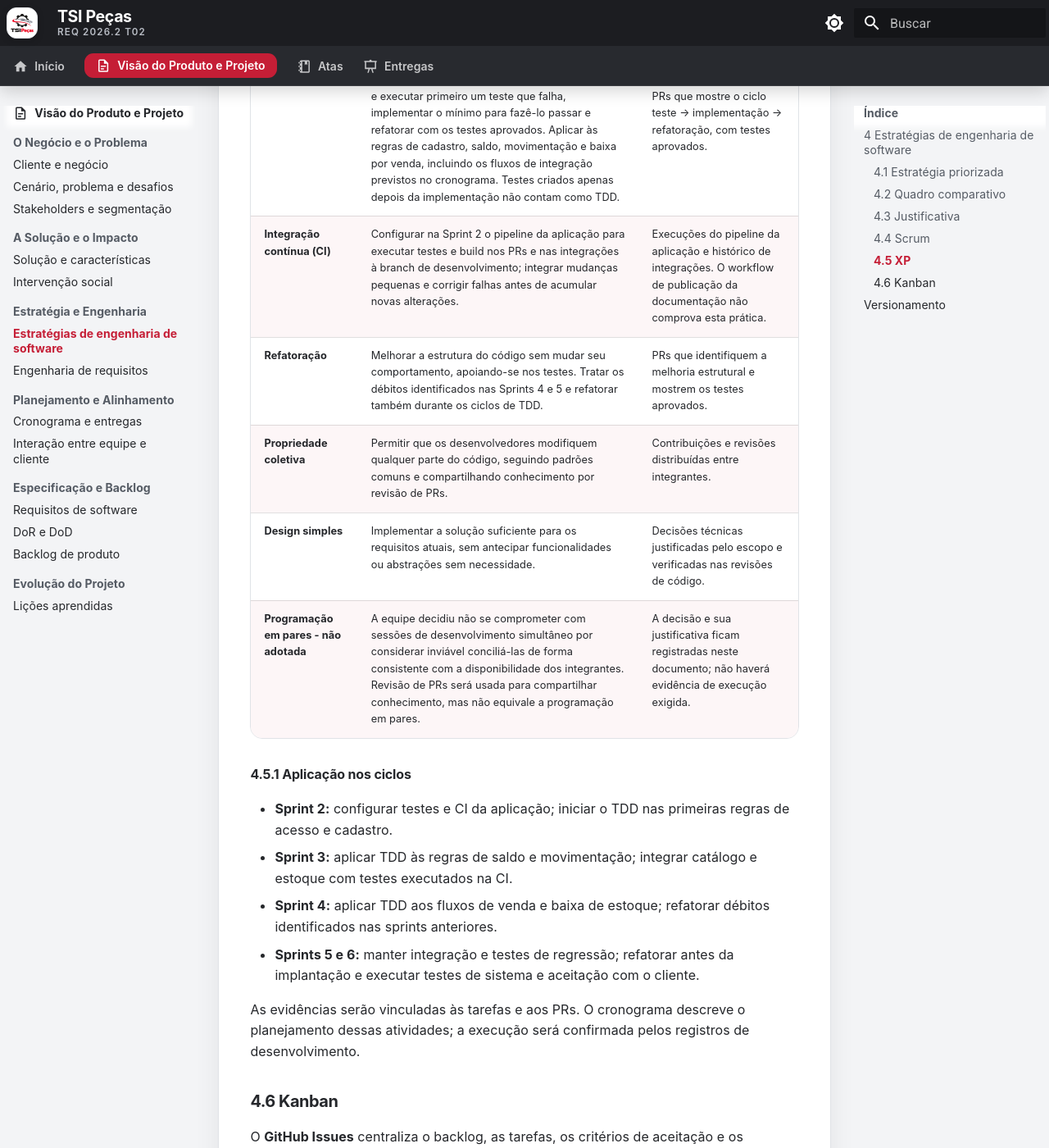
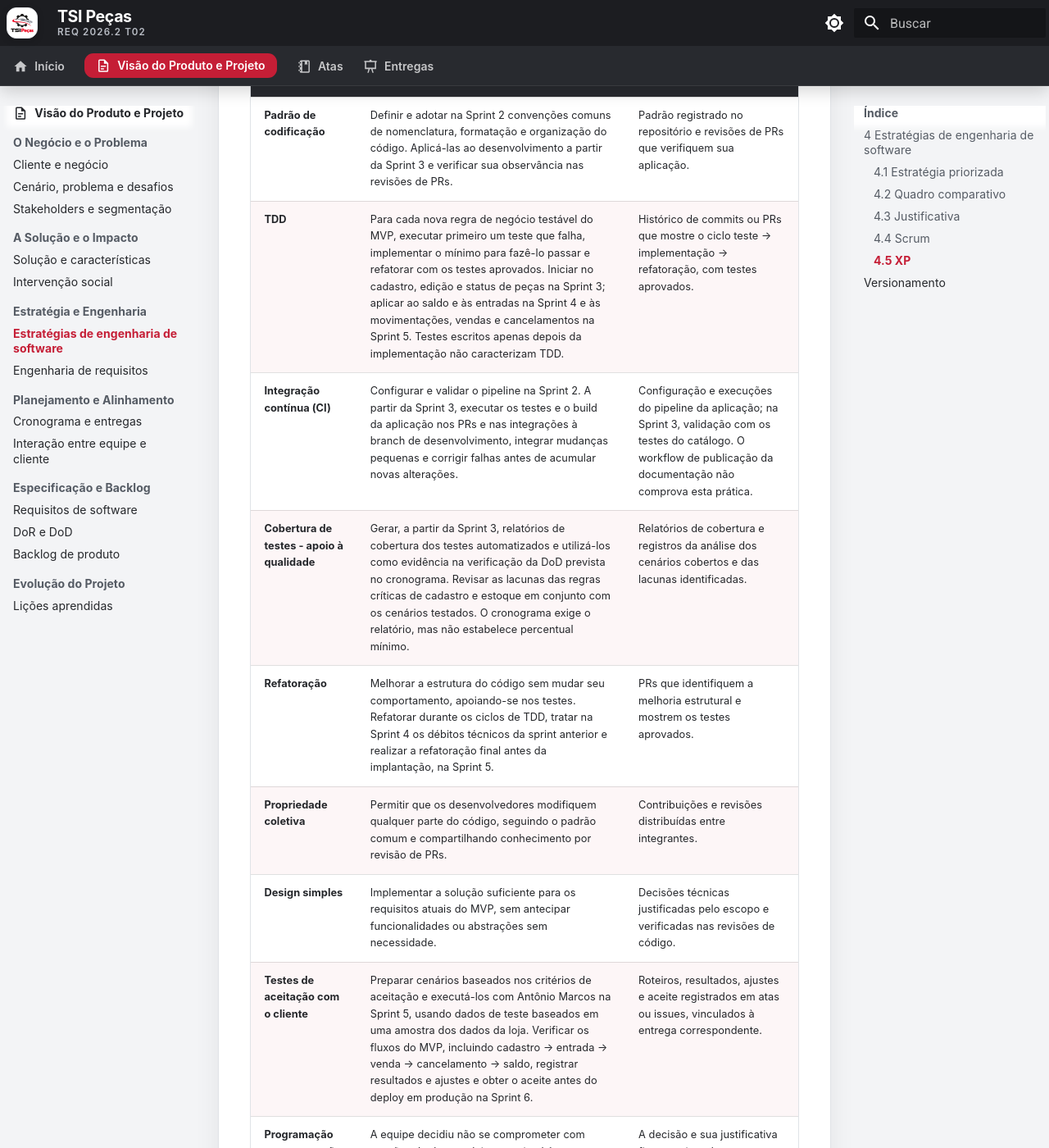
Before and after one commit to mdsreq-fga-unb/REQ-202562-T02-TSI-AutoPecas, an MkDocs documentation site: the page built from docs/visao-produto/estrategias-engenharia-de-software.md, in a window 1280 px wide and 1400 px high, scrolled down 3769 px. Shown: the whole window at 82% size. Built offline with MkDocs 1.6.1 and Material for MkDocs 9.7.7, drawn with Linux system fonts in a browser that asks for light colours; comment, search, counter and statistics services are not loaded; some of the changed text lies outside the part shown.

Commit message:
fix: correção do kanban e aplicações do xp

```diff
--- a/docs/visao-produto/estrategias-engenharia-de-software.md
+++ b/docs/visao-produto/estrategias-engenharia-de-software.md
@@ -9,7 +9,6 @@ A estratégia considera o porte da equipe, o prazo semestral, o contato com o pr
 - **Abordagem:** ágil.
 - **Ciclo de vida:** iterativo e incremental.
 - **Processo adotado:** combinação adaptada de Scrum e XP.
-- **Framework complementar de gestão do fluxo:** Kanban.
 
 ### 4.2 Quadro comparativo
 
@@ -18,8 +17,8 @@ A estratégia considera o porte da equipe, o prazo semestral, o contato com o pr
 | Natureza              | Processo leve, iterativo e incremental, derivado do Processo Unificado.                                   | **Scrum:** framework de gestão do trabalho. **XP:** metodologia ágil de desenvolvimento; a equipe adotará apenas as práticas técnicas selecionadas.                                                                      |
 | Organização           | Concepção, elaboração, construção e transição, com iterações em cada fase.                                | **Scrum:** sprints de 14 dias, metas, planejamento, acompanhamento, revisão e retrospectiva; Sprint 0 preparatória excepcional. **XP:** incrementos testados e integrados com frequência.                                |
 | Requisitos            | Visão, casos de uso ou histórias e requisitos técnicos detalhados progressivamente, com atenção a riscos. | **Scrum:** Product Backlog ordenado pelo Product Owner e refinado conforme o feedback. **XP:** histórias e critérios de aceitação esclarecidos perto da implementação.                                                   |
-| Validação e mudanças  | Demonstrações e revisões nas iterações permitem incorporar mudanças.                                      | **Scrum:** Sprint Review inspeciona o incremento e ajusta o backlog. **XP:** testes automatizados dão retorno rápido sobre alterações no código.                                                                         |
-| Qualidade técnica     | Orientação à arquitetura, aos riscos e à integração de versões testadas.                                  | **Scrum:** Definition of Done (DoD) explicita critérios comuns de conclusão. **XP:** TDD, integração contínua, refatoração, propriedade coletiva e design simples serão adotados; programação em pares não será adotada. |
+| Validação e mudanças  | Demonstrações e revisões nas iterações permitem incorporar mudanças.                                      | **Scrum:** Sprint Review inspeciona o incremento e ajusta o backlog. **XP:** testes automatizados dão retorno rápido sobre o código; testes de aceitação com o cliente verificam o atendimento aos critérios definidos.                                                                         |
+| Qualidade técnica     | Orientação à arquitetura, aos riscos e à integração de versões testadas.                                  | **Scrum:** Definition of Done (DoD) explicita critérios comuns de conclusão. **XP:** padrão de codificação, TDD, integração contínua, refatoração, propriedade coletiva, design simples e testes de aceitação com o cliente; relatórios de cobertura apoiam a verificação da qualidade. Programação em pares não será adotada. |
 | Adequação à TSI Peças | Alternativa viável para tratar riscos do catálogo e detalhar requisitos de modo progressivo.              | A experiência da equipe com Scrum favorece a organização das entregas; as práticas escolhidas de XP apoiam a confiabilidade das regras de estoque. Exigem disciplina e evidências de execução.                           |
 
 ### 4.3 Justificativa
@@ -47,8 +46,8 @@ O [cronograma](cronograma-e-entregas.md) prevê **14 dias para cada Sprint 1 a 6
 
 #### 4.4.3 Artefatos e critérios
 
-- **Product Backlog:** lista ordenada do trabalho necessário ao produto, mantida pelo Product Owner e centralizada no GitHub Issues. Cada issue registra o item, seus critérios de aceitação e as informações de acompanhamento; o GitHub Projects apresenta essas mesmas issues no quadro Kanban.
-- **Sprint Backlog:** Meta da Sprint, issues selecionadas e plano de execução, atualizados pelos Developers durante o ciclo e acompanhados no quadro do GitHub Projects.
+- **Product Backlog:** lista ordenada do trabalho necessário ao produto, mantida pelo Product Owner e centralizada no GitHub Issues. Cada issue registra o item, seus critérios de aceitação e as informações de acompanhamento; o GitHub Projects organiza essas mesmas issues para acompanhar o trabalho das sprints.
+- **Sprint Backlog:** Meta da Sprint, issues selecionadas e plano de execução, atualizados pelos Developers durante o ciclo e acompanhados no GitHub Projects.
 - **Incremento:** resultado integrado e utilizável que atende à DoD.
 
 A preparação dos itens, a conclusão técnica e a validação externa seguem o [processo de validação da equipe](interacao-equipe-cliente.md#73-processo-de-validacao):
@@ -59,31 +58,31 @@ A preparação dos itens, a conclusão técnica e a validação externa seguem o
 
 ### 4.5 XP
 
-A equipe assume as práticas técnicas abaixo para o desenvolvimento da aplicação. Planejá-las não comprova que foram executadas; testes, PRs e execuções da CI deverão registrar sua aplicação.
+A equipe assume as práticas de XP e os critérios de qualidade associados abaixo para o desenvolvimento da aplicação. Planejá-los não comprova que foram executados; testes, PRs, relatórios e registros de aceitação deverão evidenciar sua aplicação.
 
-| Prática                                | Aplicação adotada ou decisão                                                                                                                                                                                                                                                                                                                                               | Evidência esperada                                                                                                                 |
-| -------------------------------------- | -------------------------------------------------------------------------------------------------------------------------------------------------------------------------------------------------------------------------------------------------------------------------------------------------------------------------------------------------------------------------- | ---------------------------------------------------------------------------------------------------------------------------------- |
-| **TDD**                                | Em cada nova regra de negócio testável, escrever e executar primeiro um teste que falha, implementar o mínimo para fazê-lo passar e refatorar com os testes aprovados. Aplicar às regras de cadastro, saldo, movimentação e baixa por venda, incluindo os fluxos de integração previstos no cronograma. Testes criados apenas depois da implementação não contam como TDD. | Histórico de commits ou PRs que mostre o ciclo teste → implementação → refatoração, com testes aprovados.                          |
-| **Integração contínua (CI)**           | Configurar na Sprint 2 o pipeline da aplicação para executar testes e build nos PRs e nas integrações à branch de desenvolvimento; integrar mudanças pequenas e corrigir falhas antes de acumular novas alterações.                                                                                                                                                        | Execuções do pipeline da aplicação e histórico de integrações. O workflow de publicação da documentação não comprova esta prática. |
-| **Refatoração**                        | Melhorar a estrutura do código sem mudar seu comportamento, apoiando-se nos testes. Tratar os débitos identificados nas Sprints 4 e 5 e refatorar também durante os ciclos de TDD.                                                                                                                                                                                         | PRs que identifiquem a melhoria estrutural e mostrem os testes aprovados.                                                          |
-| **Propriedade coletiva**               | Permitir que os desenvolvedores modifiquem qualquer parte do código, seguindo padrões comuns e compartilhando conhecimento por revisão de PRs.                                                                                                                                                                                                                             | Contribuições e revisões distribuídas entre integrantes.                                                                           |
-| **Design simples**                     | Implementar a solução suficiente para os requisitos atuais, sem antecipar funcionalidades ou abstrações sem necessidade.                                                                                                                                                                                                                                                   | Decisões técnicas justificadas pelo escopo e verificadas nas revisões de código.                                                   |
-| **Programação em pares - não adotada** | A equipe decidiu não se comprometer com sessões de desenvolvimento simultâneo por considerar inviável conciliá-las de forma consistente com a disponibilidade dos integrantes. Revisão de PRs será usada para compartilhar conhecimento, mas não equivale a programação em pares.                                                                                          | A decisão e sua justificativa ficam registradas neste documento; não haverá evidência de execução exigida.                         |
+| Prática / critério de qualidade | Aplicação adotada ou decisão | Evidência esperada |
+| --- | --- | --- |
+| **Padrão de codificação** | Definir e adotar na Sprint 2 convenções comuns de nomenclatura, formatação e organização do código. Aplicá-las ao desenvolvimento a partir da Sprint 3 e verificar sua observância nas revisões de PRs. | Padrão registrado no repositório e revisões de PRs que verifiquem sua aplicação. |
+| **TDD** | Para cada nova regra de negócio testável do MVP, executar primeiro um teste que falha, implementar o mínimo para fazê-lo passar e refatorar com os testes aprovados. Iniciar no cadastro, edição e status de peças na Sprint 3; aplicar ao saldo e às entradas na Sprint 4 e às movimentações, vendas e cancelamentos na Sprint 5. Testes escritos apenas depois da implementação não caracterizam TDD. | Histórico de commits ou PRs que mostre o ciclo teste → implementação → refatoração, com testes aprovados. |
+| **Integração contínua (CI)** | Configurar e validar o pipeline na Sprint 2. A partir da Sprint 3, executar os testes e o build da aplicação nos PRs e nas integrações à branch de desenvolvimento, integrar mudanças pequenas e corrigir falhas antes de acumular novas alterações. | Configuração e execuções do pipeline da aplicação; na Sprint 3, validação com os testes do catálogo. O workflow de publicação da documentação não comprova esta prática. |
+| **Cobertura de testes - apoio à qualidade** | Gerar, a partir da Sprint 3, relatórios de cobertura dos testes automatizados e utilizá-los como evidência na verificação da DoD prevista no cronograma. Revisar as lacunas das regras críticas de cadastro e estoque em conjunto com os cenários testados. O cronograma exige o relatório, mas não estabelece percentual mínimo. | Relatórios de cobertura e registros da análise dos cenários cobertos e das lacunas identificadas. |
+| **Refatoração** | Melhorar a estrutura do código sem mudar seu comportamento, apoiando-se nos testes. Refatorar durante os ciclos de TDD, tratar na Sprint 4 os débitos técnicos da sprint anterior e realizar a refatoração final antes da implantação, na Sprint 5. | PRs que identifiquem a melhoria estrutural e mostrem os testes aprovados. |
+| **Propriedade coletiva** | Permitir que os desenvolvedores modifiquem qualquer parte do código, seguindo o padrão comum e compartilhando conhecimento por revisão de PRs. | Contribuições e revisões distribuídas entre integrantes. |
+| **Design simples** | Implementar a solução suficiente para os requisitos atuais do MVP, sem antecipar funcionalidades ou abstrações sem necessidade. | Decisões técnicas justificadas pelo escopo e verificadas nas revisões de código. |
+| **Testes de aceitação com o cliente** | Preparar cenários baseados nos critérios de aceitação e executá-los com Antônio Marcos na Sprint 5, usando dados de teste baseados em uma amostra dos dados da loja. Verificar os fluxos do MVP, incluindo cadastro → entrada → venda → cancelamento → saldo, registrar resultados e ajustes e obter o aceite antes do deploy em produção na Sprint 6. | Roteiros, resultados, ajustes e aceite registrados em atas ou issues, vinculados à entrega correspondente. |
+| **Programação em pares - não adotada** | A equipe decidiu não se comprometer com sessões de desenvolvimento simultâneo por considerar inviável conciliá-las de forma consistente com a disponibilidade dos integrantes. Revisão de PRs será usada para compartilhar conhecimento, mas não equivale a programação em pares. | A decisão e sua justificativa ficam registradas neste documento; não haverá evidência de execução exigida. |
 
 #### 4.5.1 Aplicação nos ciclos
 
-- **Sprint 2:** configurar testes e CI da aplicação; iniciar o TDD nas primeiras regras de acesso e cadastro.
-- **Sprint 3:** aplicar TDD às regras de saldo e movimentação; integrar catálogo e estoque com testes executados na CI.
-- **Sprint 4:** aplicar TDD aos fluxos de venda e baixa de estoque; refatorar débitos identificados nas sprints anteriores.
-- **Sprints 5 e 6:** manter integração e testes de regressão; refatorar antes da implantação e executar testes de sistema e aceitação com o cliente.
+O desenvolvimento das funcionalidades do MVP começa na **Sprint 3**, conforme o [cronograma corrigido](cronograma-e-entregas.md). A preparação técnica ocorre na Sprint 2; os testes de aceitação do MVP antecedem a implantação em produção.
 
-As evidências serão vinculadas às tarefas e aos PRs. O cronograma descreve o planejamento dessas atividades; a execução será confirmada pelos registros de desenvolvimento.
+- **Sprint 2 - preparação:** consolidar os requisitos e o backlog do MVP; definir e adotar o padrão de codificação; configurar e validar o pipeline de CI.
+- **Sprint 3 - cadastro, edição e status (RF01, RF05 e RF06):** aplicar TDD às primeiras regras do catálogo; validar a CI com esses testes e gerar o relatório de cobertura previsto na verificação da DoD.
+- **Sprint 4 - catálogo completo, entradas e saldo (RF02, RF03, RF04, RF08 e RF12):** desenvolver importação, aplicações por veículo, busca, entrada de peças e consulta de saldo; aplicar TDD às regras de saldo e entrada, integrar os componentes com testes e refatorar os débitos da sprint anterior. Ensaiar a carga inicial com uma amostra da planilha.
+- **Sprint 5 - movimentações e vendas (RF09, RF10, RF14, RF15 e RF16):** aplicar TDD às regras de saída manual, ajuste, venda, baixa e reversão de estoque; implementar o filtro por período; executar testes de sistema e de aceitação com o proprietário; concluir a refatoração e preparar a implantação, o backup e seu teste de restauração.
+- **Sprint 6 - implantação e estabilização:** implantar o MVP em produção após os testes e a validação com o proprietário; realizar a carga inicial de cadastros e saldos com conferência do estoque físico; verificar o backup, treinar o proprietário e corrigir problemas encontrados em uso real, mantendo testes de regressão e CI.
 
-### 4.6 Kanban
-
-O **GitHub Issues** centraliza o backlog, as tarefas, os critérios de aceitação e os registros de acompanhamento. O **GitHub Projects** organiza essas mesmas issues em um quadro Kanban, permitindo visualizar o estado do trabalho ao longo de cada sprint.
-
-A equipe atualiza o quadro conforme o trabalho avança, identifica bloqueios, controla o trabalho em andamento conforme sua capacidade e acompanha o tempo de conclusão dos itens para melhorar o fluxo. A passagem de uma funcionalidade para concluída exige o atendimento à DoD. O Kanban complementa a organização por sprints do Scrum; as práticas técnicas adotadas de XP permanecem descritas na seção 4.5.
+As evidências serão vinculadas às issues, aos PRs e às entregas. O cronograma descreve o planejamento dessas atividades; a execução será confirmada pelos registros de desenvolvimento.
 
 ## Versionamento
 
@@ -92,4 +91,4 @@ A equipe atualiza o quadro conforme o trabalho avança, identifica bloqueios, co
 |  1.0   | 04/09/2026 | Iniciação do documento                                                                                              | [Thiago Gomes](https://github.com/thgomxs) |
 |  1.1   | 07/09/2026 | Transposição do tópico 4 do PDF e revisão textual                                                                   | [Thiago Gomes](https://github.com/thgomxs) |
 |  1.2   | 26/09/2026 | Correção da issue 6: elementos adotados de Scrum e XP, TDD, papéis e alinhamento à cadência do cronograma corrigido | [Thiago Gomes](https://github.com/thgomxs) |
-|  1.3   | 11/10/2026 | Melhora coerência da estratégia: responsabilidades definidas, GitHub Issues/Projects, DoR/DoD e Kanban              | [Thiago Gomes](https://github.com/thgomxs) |
+|  1.3   | 12/10/2026 | Alinhamento da estratégia ao cronograma do MVP: papéis, GitHub Issues/Projects, DoR/DoD, práticas de XP e aplicação nas sprints | [Thiago Gomes](https://github.com/thgomxs) |
```
